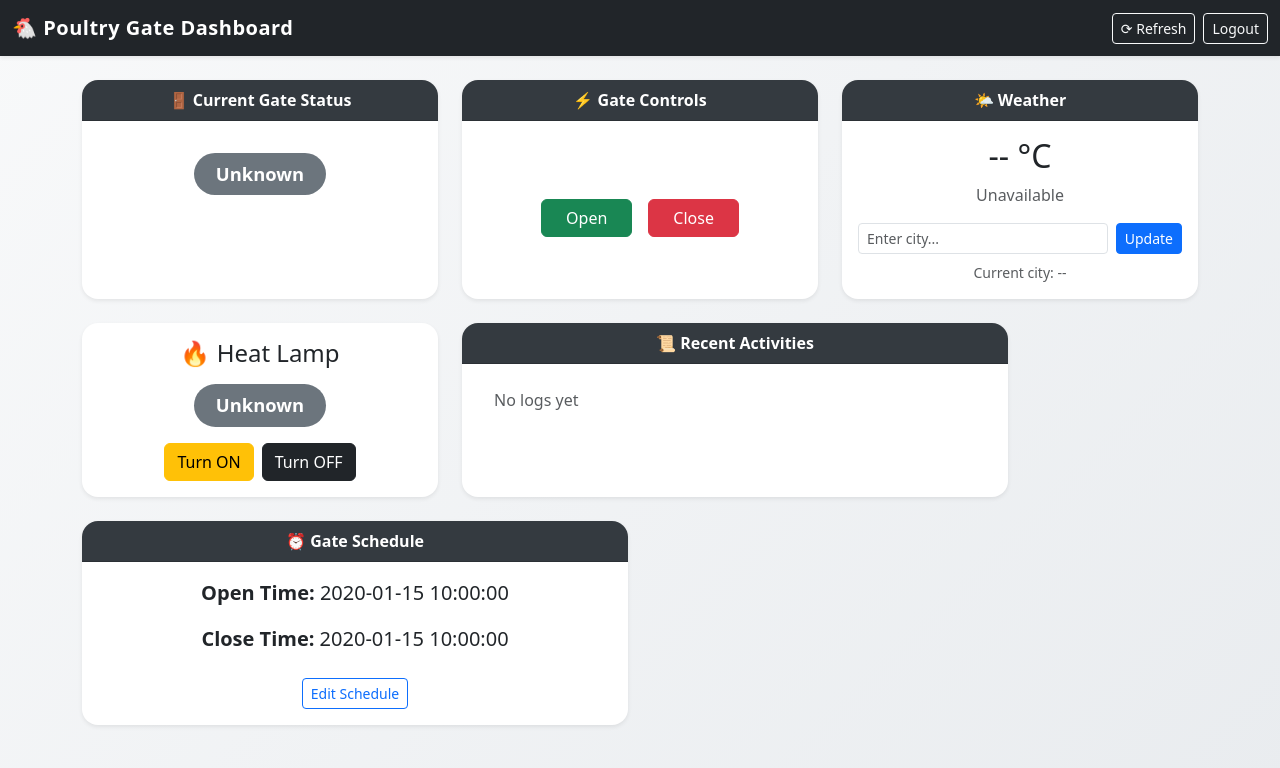
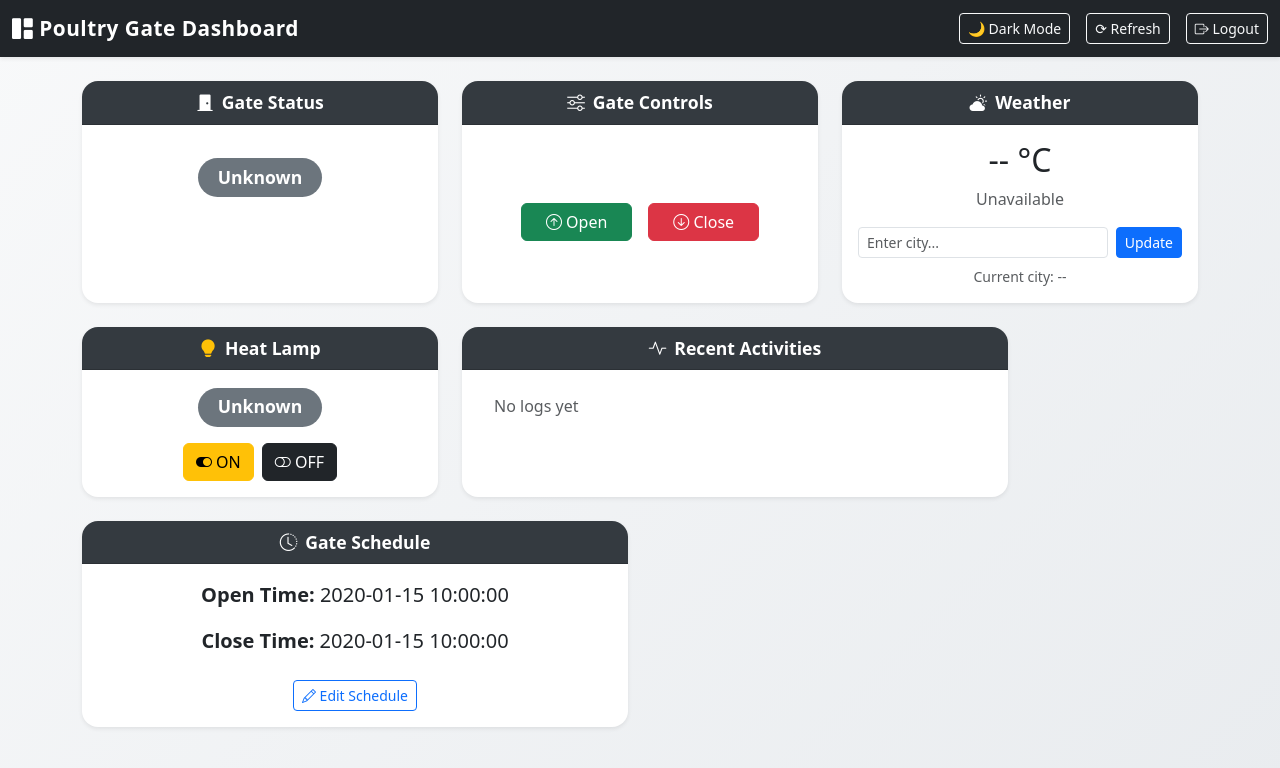
Before and after one commit to attohx/automatic-door-project, a Flask app: template templates/dashboard.html in a window 1280 px wide. Shown: the top 768 px of the page. Run offline with Flask 3, Linux system fonts and the light colour scheme; the template is opened without the code that fills it: most values are stand-ins (such as "Sample title", 1, 10 or a date in 2020).

Commit message:
dash edits

```diff
--- a/templates/dashboard.html
+++ b/templates/dashboard.html
@@ -4,18 +4,21 @@
   <meta charset="UTF-8">
   <title>Poultry Gate Dashboard</title>
   <link href="https://cdn.jsdelivr.net/npm/bootstrap@5.3.2/dist/css/bootstrap.min.css" rel="stylesheet">
+  <link href="https://cdn.jsdelivr.net/npm/bootstrap-icons@1.11.1/font/bootstrap-icons.css" rel="stylesheet">
   <style>
     body {
       background: linear-gradient(135deg, #f8f9fa, #e9ecef);
       min-height: 100vh;
+      transition: background 0.3s ease, color 0.3s ease;
     }
     .card {
       border-radius: 16px;
       transition: all 0.3s ease;
       border: none;
+      background: #fff;
     }
     .card:hover {
-      transform: translateY(-5px);
+      transform: translateY(-4px);
       box-shadow: 0 8px 20px rgba(0,0,0,0.1);
     }
     .card-header {
@@ -24,20 +27,43 @@
       font-weight: 600;
       border-top-left-radius: 16px !important;
       border-top-right-radius: 16px !important;
+      display: flex;
+      align-items: center;
+      justify-content: center;
+      gap: 0.5rem;
+      font-size: 1.1rem;
     }
     .navbar-brand {
       font-weight: bold;
-      font-size: 1.25rem;
+      font-size: 1.3rem;
       letter-spacing: 0.5px;
     }
     .badge {
-      font-size: 1.15rem;
-      padding: 0.65em 1.2em;
+      font-size: 1.1rem;
+      padding: 0.6em 1.1em;
       border-radius: 30px;
     }
     #log-list {
       max-height: 250px;
       overflow-y: auto;
+    }
+
+    /* 🌙 Dark Mode */
+    body.dark-mode {
+      background: linear-gradient(135deg, #1e1e1e, #2c2c2c);
+      color: #e0e0e0;
+    }
+    body.dark-mode .card {
+      background-color: #2c2c2c;
+      color: #e0e0e0;
+      box-shadow: 0 4px 12px rgba(0,0,0,0.5);
+    }
+    body.dark-mode .card-header {
+      background: #000;
+      color: #fff;
+    }
+    body.dark-mode .navbar {
+      background-color: #000 !important;
     }
   </style>
 </head>
@@ -46,12 +72,15 @@
   <!-- Navbar -->
   <nav class="navbar navbar-expand-lg navbar-dark bg-dark shadow-sm">
     <div class="container-fluid">
-      <span class="navbar-brand">🐔 Poultry Gate Dashboard</span>
-      <div class="d-flex">
+      <span class="navbar-brand"><i class="bi bi-grid-1x2-fill"></i> Poultry Gate Dashboard</span>
+      <div class="d-flex align-items-center gap-2">
+        <button onclick="toggleDarkMode()" class="btn btn-outline-light btn-sm me-2">
+          🌙 Dark Mode
+        </button>
         <button onclick="refreshDashboard()" class="btn btn-outline-light btn-sm me-2">
           ⟳ Refresh
         </button>
-        <a href="/logout" class="btn btn-outline-light btn-sm">Logout</a>
+        <a href="/logout" class="btn btn-outline-light btn-sm"><i class="bi bi-box-arrow-right"></i> Logout</a>
       </div>
     </div>
   </nav>
@@ -63,7 +92,7 @@
       <!-- Gate Status -->
       <div class="col-md-4">
         <div class="card shadow-sm text-center h-100">
-          <div class="card-header">🚪 Current Gate Status</div>
+          <div class="card-header"><i class="bi bi-door-closed-fill"></i> Gate Status</div>
           <div class="card-body">
             <h3 id="gate-status" class="mt-3">
               <span class="badge bg-secondary">Loading...</span>
@@ -75,11 +104,11 @@
       <!-- Door Controls -->
       <div class="col-md-4">
         <div class="card shadow-sm text-center h-100">
-          <div class="card-header">⚡ Gate Controls</div>
+          <div class="card-header"><i class="bi bi-sliders"></i> Gate Controls</div>
           <div class="card-body d-flex flex-column justify-content-center">
             <div class="d-flex justify-content-center gap-3 mt-3">
-              <a href="/open" class="btn btn-success px-4">Open</a>
-              <a href="/close" class="btn btn-danger px-4">Close</a>
+              <a href="/open" class="btn btn-success px-4"><i class="bi bi-arrow-up-circle"></i> Open</a>
+              <a href="/close" class="btn btn-danger px-4"><i class="bi bi-arrow-down-circle"></i> Close</a>
             </div>
           </div>
         </div>
@@ -88,12 +117,10 @@
       <!-- Weather -->
       <div class="col-md-4">
         <div class="card shadow-sm text-center h-100">
-          <div class="card-header">🌤 Weather</div>
+          <div class="card-header"><i class="bi bi-cloud-sun-fill"></i> Weather</div>
           <div class="card-body">
             <h2 id="weather-temp">-- °C</h2>
             <p id="weather-condition" class="text-muted">Loading...</p>
-
-            <!-- Weather City Change Form -->
             <form action="/set_city" method="POST" class="mt-3 d-flex">
               <input type="text" name="city" class="form-control form-control-sm" placeholder="Enter city..." required>
               <button type="submit" class="btn btn-primary btn-sm ms-2">Update</button>
@@ -104,17 +131,18 @@
           </div>
         </div>
       </div>
+
       <!-- Heat Lamp -->
       <div class="col-md-4">
-        <div class="card shadow-sm text-center">
+        <div class="card shadow-sm text-center h-100">
+          <div class="card-header"><i class="bi bi-lightbulb-fill text-warning"></i> Heat Lamp</div>
           <div class="card-body">
-            <h4 class="card-title mb-3">🔥 Heat Lamp</h4>
             <h3 id="lamp-status">
               <span class="badge bg-secondary">Loading...</span>
             </h3>
             <div class="mt-3 d-flex justify-content-center gap-2">
-              <a href="/lamp/on" class="btn btn-warning">Turn ON</a>
-              <a href="/lamp/off" class="btn btn-dark">Turn OFF</a>
+              <a href="/lamp/on" class="btn btn-warning"><i class="bi bi-toggle-on"></i> ON</a>
+              <a href="/lamp/off" class="btn btn-dark"><i class="bi bi-toggle-off"></i> OFF</a>
             </div>
           </div>
         </div>
@@ -123,7 +151,7 @@
       <!-- Logs -->
       <div class="col-md-6">
         <div class="card shadow-sm h-100">
-          <div class="card-header text-center">📜 Recent Activities</div>
+          <div class="card-header"><i class="bi bi-activity"></i> Recent Activities</div>
           <div class="card-body">
             <ul id="log-list" class="list-group list-group-flush">
               <li class="list-group-item text-muted">Loading...</li>
@@ -135,15 +163,14 @@
       <!-- Schedule -->
       <div class="col-md-6">
         <div class="card shadow-sm text-center h-100">
-          <div class="card-header">⏰ Gate Schedule</div>
+          <div class="card-header"><i class="bi bi-clock-history"></i> Gate Schedule</div>
           <div class="card-body">
             <p class="fs-5"><strong>Open Time:</strong> {{ schedule.open_time }}</p>
             <p class="fs-5"><strong>Close Time:</strong> {{ schedule.close_time }}</p>
-            <a href="/edit_schedule" class="btn btn-outline-primary btn-sm mt-2">Edit Schedule</a>
+            <a href="/edit_schedule" class="btn btn-outline-primary btn-sm mt-2"><i class="bi bi-pencil"></i> Edit Schedule</a>
           </div>
         </div>
       </div>
-
 
     </div>
   </div>
@@ -158,9 +185,9 @@
         // Gate Status
         const gateStatus = document.getElementById("gate-status");
         if (data.gate_status === "OPEN") {
-          gateStatus.innerHTML = '<span class="badge bg-success">OPEN</span>';
+          gateStatus.innerHTML = '<span class="badge bg-success"><i class="bi bi-unlock-fill"></i> OPEN</span>';
         } else if (data.gate_status === "CLOSED") {
-          gateStatus.innerHTML = '<span class="badge bg-danger">CLOSED</span>';
+          gateStatus.innerHTML = '<span class="badge bg-danger"><i class="bi bi-lock-fill"></i> CLOSED</span>';
         } else {
           gateStatus.innerHTML = '<span class="badge bg-secondary">Unknown</span>';
         }
@@ -179,13 +206,12 @@
         // Lamp Status
         const lampStatus = document.getElementById("lamp-status");
         if (data.lamp_status === "ON") {
-          lampStatus.innerHTML = '<span class="badge bg-warning text-dark">ON</span>';
+          lampStatus.innerHTML = '<span class="badge bg-warning text-dark"><i class="bi bi-lightbulb"></i> ON</span>';
         } else if (data.lamp_status === "OFF") {
-          lampStatus.innerHTML = '<span class="badge bg-dark">OFF</span>';
+          lampStatus.innerHTML = '<span class="badge bg-dark"><i class="bi bi-lightbulb-off"></i> OFF</span>';
         } else {
           lampStatus.innerHTML = '<span class="badge bg-secondary">Unknown</span>';
         }
-
 
         // Logs
         const logList = document.getElementById("log-list");
@@ -194,7 +220,7 @@
           data.logs.forEach(log => {
             let li = document.createElement("li");
             li.className = "list-group-item";
-            li.innerText = `${log.timestamp} → ${log.action} by ${log.user}`;
+            li.innerHTML = `<i class="bi bi-dot"></i> ${log.timestamp} → ${log.action} by ${log.user}`;
             logList.appendChild(li);
           });
         } else {
@@ -206,6 +232,17 @@
       }
     }
 
+    // 🌙 Dark Mode Toggle
+    function toggleDarkMode() {
+      document.body.classList.toggle("dark-mode");
+      const btn = document.querySelector("button[onclick='toggleDarkMode()']");
+      if (document.body.classList.contains("dark-mode")) {
+        btn.innerHTML = "☀️ Light Mode";
+      } else {
+        btn.innerHTML = "🌙 Dark Mode";
+      }
+    }
+
     // Poll every 10 seconds
     setInterval(refreshDashboard, 10000);
     refreshDashboard();
```
